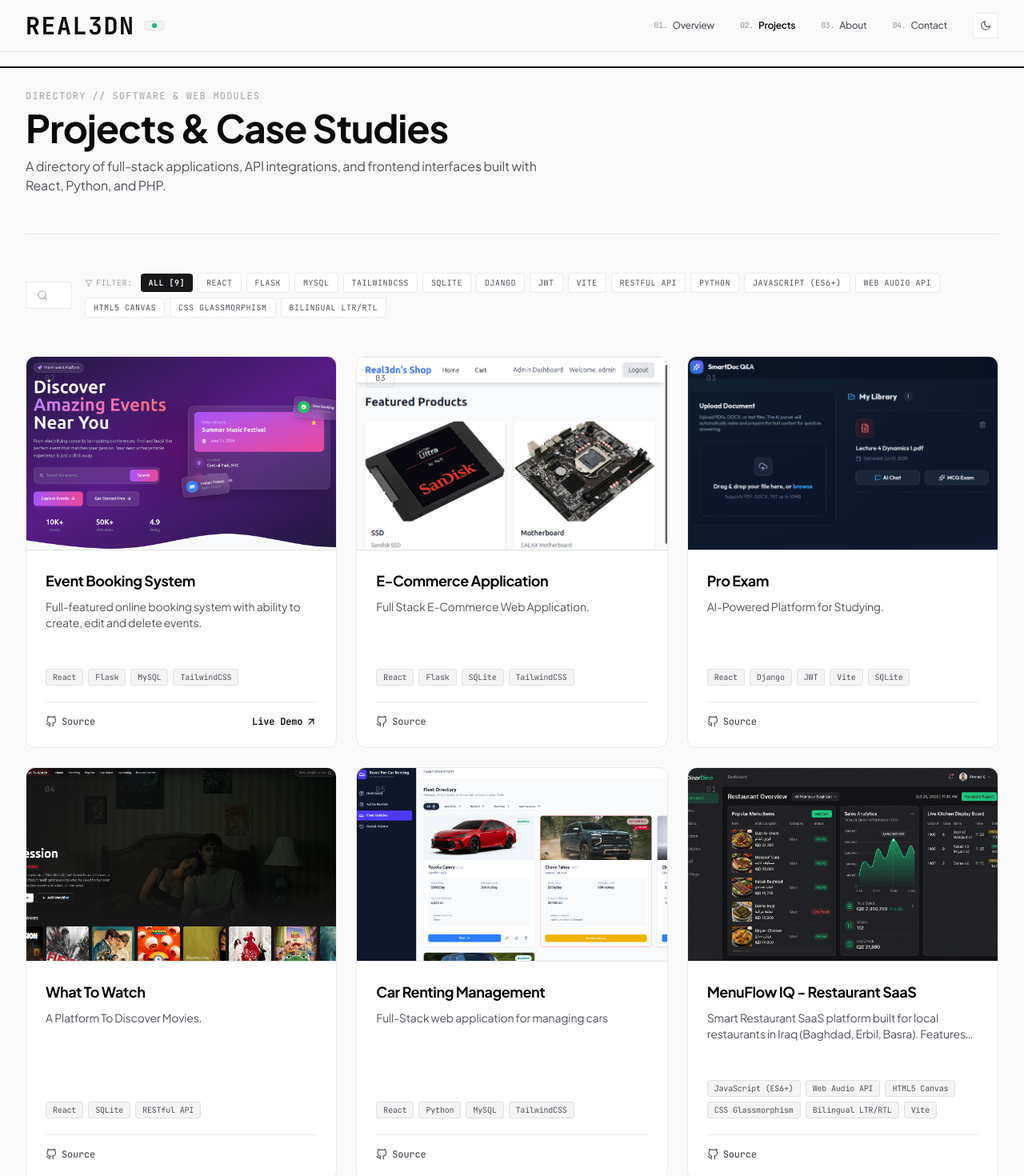
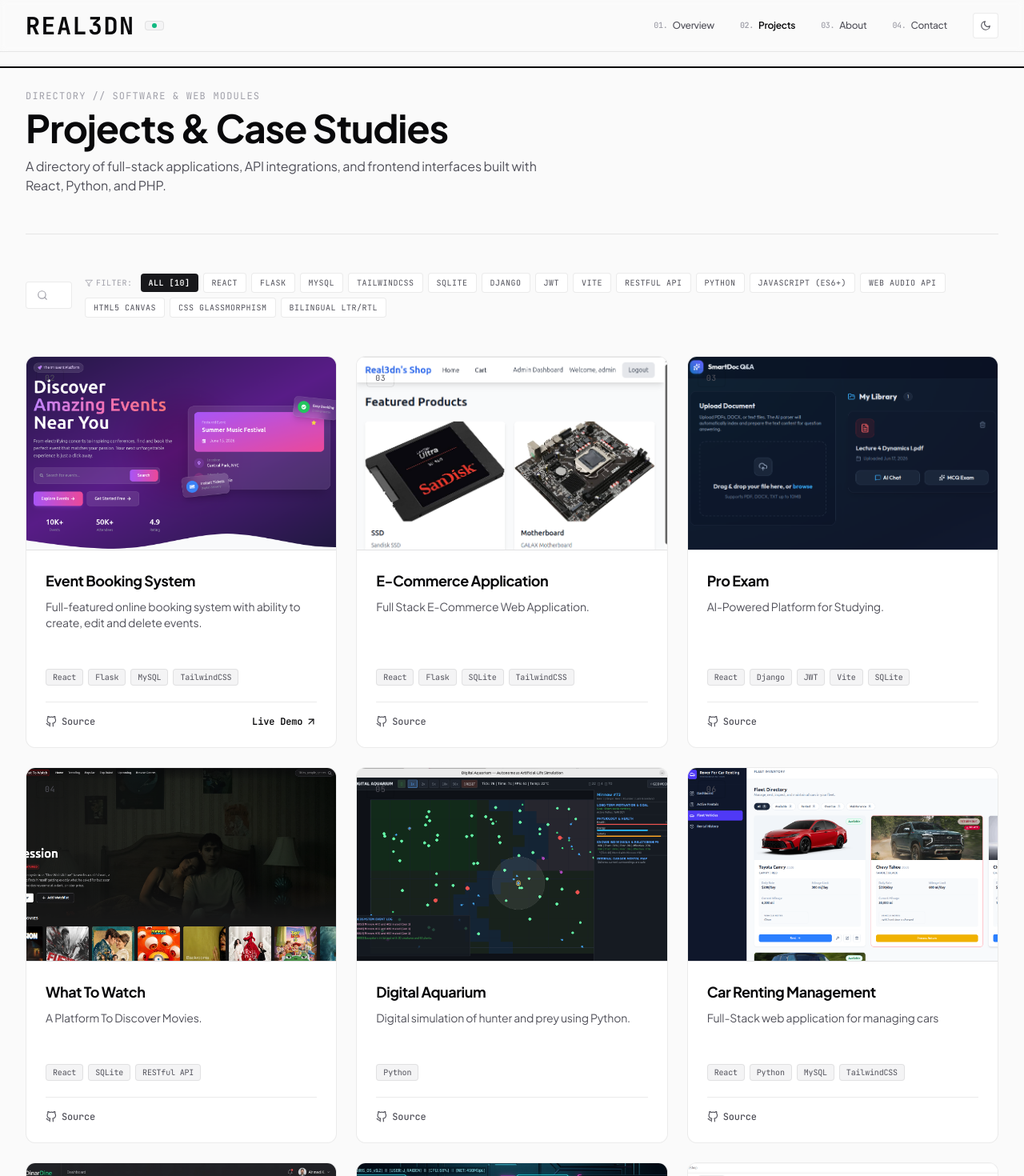
Before and after one commit to Real3dn/portfolio, a React (Vite) app: page /projects in a window 1280 px wide. Shown: the top 1470 px of the page at 80% size. Built offline with nearby package versions, Linux system fonts and the light colour scheme.

Commit message:
checkpoint

```diff
--- a/src/data/projects.js
+++ b/src/data/projects.js
@@ -7,7 +7,7 @@ import whattowatch from '../assets/screenshots/whattowatch.png'
 import carrentalimg from '../assets/screenshots/carrental.png'
 import cyberpunkImg from '../assets/screenshots/cyberpunk.png'
 import menuflowImg from '../assets/screenshots/menuflow_iq.png'
-
+import digitalaquariumImg from '../assets/screenshots/digitalaquarium.png'
 export const projects = [
   {
     id: 2,
@@ -50,8 +50,18 @@ export const projects = [
     github: 'https://github.com/Real3dn/WhatToWatch',
     //live: 'https://poetic-khapse-f62ada.netlify.app/home',
   },
+          {
+    id: 5,
+    title: 'Digital Aquarium',
+    description: 'Digital simulation of hunter and prey using Python.',
+    icon: '📚',
+    screenshot: digitalaquariumImg,
+    technologies: ['Python'],
+    github: 'https://github.com/Real3dn/digital-aquarium',
+    //live: 'https://poetic-khapse-f62ada.netlify.app/home',
+  },
   {
-    id:5,
+    id:6,
     title: 'Car Renting Management',
     description: "Full-Stack web application for managing cars",
     icon: '',
```
Also changed, not shown: src/assets/screenshots/digitalaquarium.png (added).
